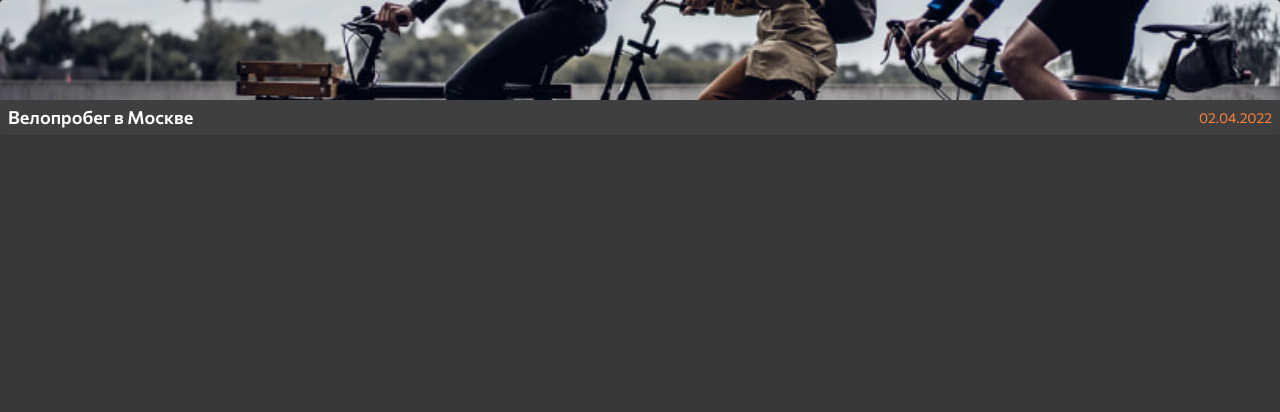
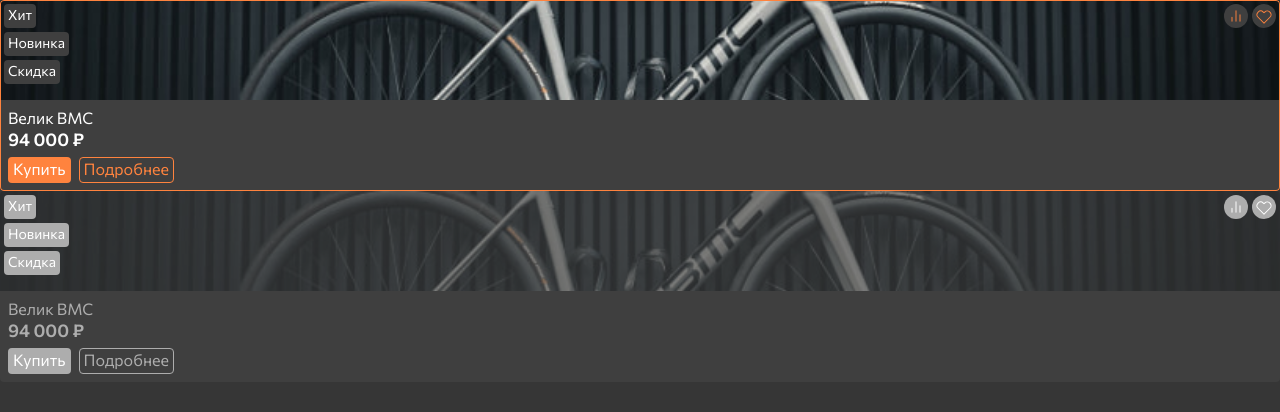
Before and after one commit to CalledByThe4ire/bicycle, a React (Create React App) app: page / in a window 1280 px wide. Shown: the top 412 px of the page. Built offline with nearby package versions, Linux system fonts and the light colour scheme.

Commit message:
Add product-card

```diff
--- a/src/App.js
+++ b/src/App.js
@@ -4,8 +4,7 @@
 import { GlobalShadows } from './tokens/shadows';
 import { GlobalRadii } from './tokens/radii';
 import { SpriteWithIcons } from './tokens/icons';
-// import { CategoryCard } from './elements/category-card';
-import { NewsCard } from './elements/news-card';
+import { ProductCard } from './elements/product-card';
 
 function App() {
   return (
@@ -24,11 +23,24 @@
         imageAlt='Красный прогулочный велик'
       /> */}
 
-      <NewsCard
-        name='Велопробег в Москве'
-        date='2022-04-02'
-        image='/images/news/1.jpg'
-        imageAlt='Велопробег в Москве'
+      <ProductCard
+        name='Велик BMC'
+        price={94000}
+        image='/images/products/1.jpg'
+        imageAlt='Серый велик с чёрными ободами'
+        hit
+        novelty
+        discount
+      />
+      <ProductCard
+        name='Велик BMC'
+        price={94000}
+        image='/images/products/1.jpg'
+        imageAlt='Серый велик с чёрными ободами'
+        hit
+        novelty
+        discount
+        unavailable
       />
     </>
   );
--- /dev/null
+++ b/src/elements/product-card.jsx
@@ -0,0 +1,178 @@
+import { Link } from 'react-router-dom';
+import styled, { css } from 'styled-components';
+import { Color } from '../tokens/colors';
+import { Shadow } from '../tokens/shadows';
+import { Radius } from '../tokens/radii';
+import { IconName } from '../tokens/icons';
+import { Icon } from './icon';
+import { IconButton } from './icon-button';
+import { ButtonVariant, Button } from './button';
+import { TypographyVariant, Typography } from './typography';
+
+const StyledProductCard = styled.article`
+  position: relative;
+`;
+
+const StyledImage = styled.img`
+  width: 100%;
+  height: 140px;
+  object-fit: cover;
+
+  @media (min-width: 768px) {
+    height: 100px;
+  }
+`;
+
+const StyledContent = styled.div`
+  display: grid;
+  gap: 8px;
+  padding: 4px 8px 8px;
+`;
+
+const StyledNameAndPrice = styled.div`
+  display: grid;
+  grid-template-columns: 1fr max-content;
+  gap: 8px;
+
+  @media (min-width: 768px) {
+    display: block;
+  }
+`;
+
+const StyledName = styled(Typography).attrs({
+  as: 'h3',
+  variant: TypographyVariant.TEXT_1
+})``;
+
+const StyledPrice = styled(Typography).attrs({
+  variant: TypographyVariant.TITLE_4
+})``;
+
+const StyledButtons = styled.div`
+  display: grid;
+  grid-auto-flow: column;
+  grid-auto-columns: max-content;
+  gap: 8px;
+`;
+
+const StyledMoreButton = styled(Button).attrs({
+  variant: ButtonVariant.OUTLINED
+})``;
+
+const StyledLabels = styled.div`
+  position: absolute;
+  top: 4px;
+  left: 4px;
+  display: grid;
+  justify-items: start;
+  gap: 4px;
+`;
+
+const StyledLabel = styled(Typography).attrs({
+  variant: TypographyVariant.TEXT_2
+})`
+  border-radius: ${Radius[4]};
+  padding: 2px 4px 4px;
+  background-color: ${Color.GRAY_40};
+`;
+
+const StyledIconButtons = styled.div`
+  position: absolute;
+  top: 4px;
+  right: 4px;
+  display: grid;
+  grid-auto-flow: column;
+  gap: 4px;
+`;
+
+const StyledIconButton = styled(IconButton)`
+  border-radius: 50%;
+  padding: 4px;
+  background-color: ${Color.GRAY_40};
+
+  &:disabled {
+    color: ${Color.WHITE};
+    background-color: ${Color.GRAY_30};
+  }
+`;
+
+const UNAVAILABLE_CSS = css`
+  cursor: not-allowed;
+
+  ${StyledImage} {
+    opacity: 0.4;
+  }
+
+  ${StyledName},
+  ${StyledPrice} {
+    color: ${Color.GRAY_30};
+  }
+
+  ${StyledLabel} {
+    background-color: ${Color.GRAY_30};
+  }
+
+  &::after {
+    display: none;
+  }
+`;
+
+const StyledWrapper = styled(Link)`
+  position: relative;
+  display: grid;
+  border-radius: ${Radius[4]};
+  background-color: ${Color.GRAY_40};
+  overflow: hidden;
+
+  &:hover,
+  &:focus {
+    &::after {
+      content: '';
+      position: absolute;
+      top: 0;
+      left: 0;
+      width: 100%;
+      height: 100%;
+      border-radius: ${Radius[4]};
+      box-shadow: ${Shadow.CARD_DEFAULT_HOVER_OR_FOCUS_ADULT};
+      pointer-events: none;
+    }
+  }
+
+  ${({ unavailable }) => unavailable && UNAVAILABLE_CSS}
+`;
+
+function ProductCard({ className, name, price, image, imageAlt, hit, novelty, discount, unavailable }) {
+  return (
+    <StyledWrapper className={className} to='#' unavailable={unavailable}>
+      <StyledProductCard>
+        <StyledImage src={image} alt={imageAlt} />
+        <StyledContent>
+          <StyledNameAndPrice>
+            <StyledName>{name}</StyledName>
+            <StyledPrice>{`${price.toLocaleString('en-US').replace(',', ' ')} ₽`}</StyledPrice>
+          </StyledNameAndPrice>
+          <StyledButtons>
+            <Button disabled={unavailable}>Купить</Button>
+            <StyledMoreButton disabled={unavailable}>Подробнее</StyledMoreButton>
+          </StyledButtons>
+        </StyledContent>
+        <StyledLabels>
+          {hit && <StyledLabel>Хит</StyledLabel>}
+          {novelty && <StyledLabel>Новинка</StyledLabel>}
+          {discount && <StyledLabel>Скидка</StyledLabel>}
+        </StyledLabels>
+        <StyledIconButtons>
+          <StyledIconButton aria-label='Добавить товар в сравнения' disabled={unavailable}>
+            <Icon name={IconName.BAR_CHART_SMALL} />
+          </StyledIconButton>
+          <StyledIconButton aria-label='Добавить товар в избранное' disabled={unavailable}>
+            <Icon name={IconName.HEART_SMALL} />
+          </StyledIconButton>
+        </StyledIconButtons>
+      </StyledProductCard>
+    </StyledWrapper>
+  );
+}
+
+export { ProductCard };
```
